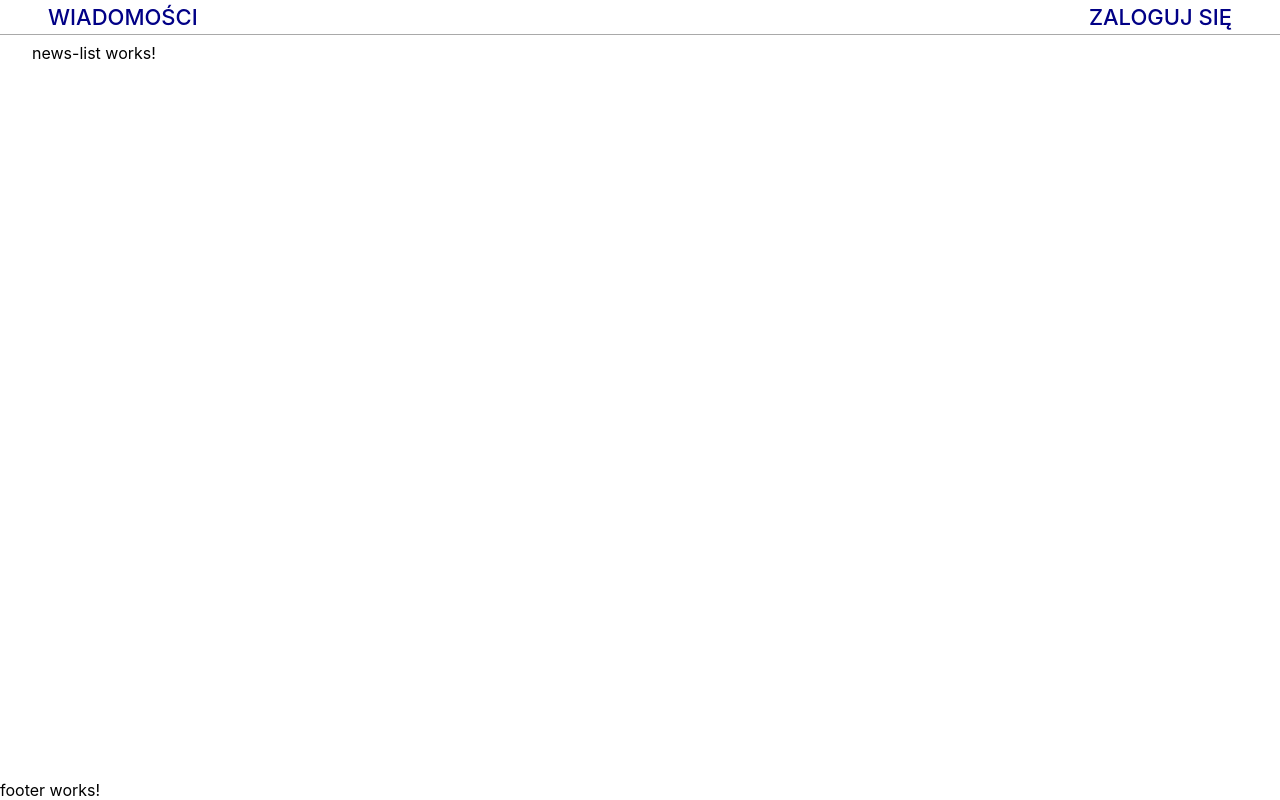
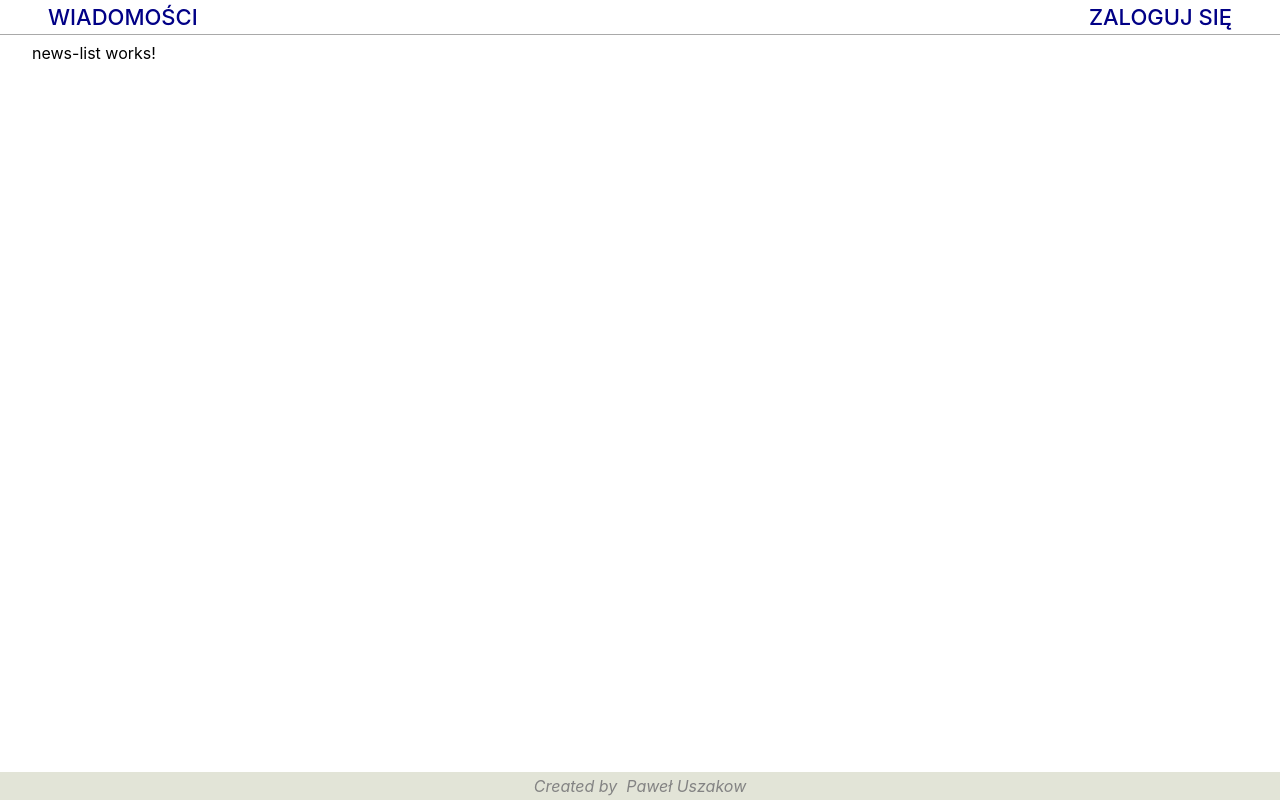
Before and after one commit to uszakow/2023-06-news-angular, an Angular app: page / in a window 1280 px wide. Built offline with nearby package versions, Linux system fonts and the light colour scheme.

Commit message:
navbar, footer, dropdown components were created

```diff
--- a/src/app/components/footer/footer.component.html
+++ b/src/app/components/footer/footer.component.html
@@ -1 +1,6 @@
-<p>footer works!</p>
+<footer class="footer text-center py-1">
+  <span>Created by</span>&nbsp;
+  <a href="https://www.linkedin.com/in/p-uszakow/" target='_blank' rel='author'>
+    Paweł Uszakow
+  </a>
+</footer>
--- a/src/app/components/footer/footer.component.scss
+++ b/src/app/components/footer/footer.component.scss
@@ -0,0 +1,28 @@
+@import '/src/styles/variables';
+
+.footer {
+  font-style: italic;
+  color: $dark-grey;
+  background-color: $background;
+
+  a {
+    position: relative;
+  }
+
+  a::after {
+    content: '';
+    width: 100%;
+    position: absolute;
+    bottom: -1px;
+    left: 0;
+    border: 1px solid $dark-grey;
+    transform: scaleX(0);
+    transform-origin: bottom right;
+    transition: transform 0.4s ease-in-out;
+  }
+
+  a:hover::after {
+    transform: scaleX(1);
+    transform-origin: bottom left;
+  }
+}
--- a/src/app/components/navbar/navbar.component.html
+++ b/src/app/components/navbar/navbar.component.html
@@ -1,4 +1,20 @@
 <nav class="navbar flex flex-justify-between px-3">
   <a routerLink="/" class="navbar-item">Wiadomości</a>
-  <a routerLink="/login" class="navbar-item">Zaloguj się</a>
+
+  <app-dropdown *ngIf="user; else login">
+    <ng-template #titleTemplate>
+      <div class="navbar-item user-name">
+        {{ user.name }}
+      </div>
+    </ng-template>
+    <ng-template #contentTemplate>
+      <a routerLink="/profile" class="dropdown-item">Strona użytkownika</a>
+      <button class="dropdown-item" (click)="logout()">Wyloguj się</button>
+    </ng-template>
+  </app-dropdown>
+
+  <ng-template #login>
+    <a routerLink="/login" class="navbar-item">Zaloguj się</a>
+  </ng-template>
+
 </nav>
--- a/src/app/components/navbar/navbar.component.ts
+++ b/src/app/components/navbar/navbar.component.ts
@@ -1,10 +1,25 @@
-import { Component } from '@angular/core';
+import { Component, OnInit } from '@angular/core';
+import { StateService } from 'src/app/services/state.service';
+import { UserInterface } from 'src/interfaces/User.interface';
 
 @Component({
   selector: 'app-navbar',
   templateUrl: './navbar.component.html',
-  styleUrls: ['./navbar.component.scss']
+  styleUrls: ['./navbar.component.scss'],
 })
-export class NavbarComponent {
+export class NavbarComponent implements OnInit {
+  constructor(private stateService: StateService) {}
 
+  user: UserInterface | null = null;
+
+  logout = () => {
+    localStorage.removeItem('token');
+    this.stateService.updateUser();
+  };
+
+  ngOnInit(): void {
+    this.stateService.user$.subscribe((user) => {
+      this.user = user;
+    });
+  }
 }
--- a/src/app/components/ui/dropdown/dropdown.component.html
+++ b/src/app/components/ui/dropdown/dropdown.component.html
@@ -1 +1,8 @@
-<p>dropdown works!</p>
+<div [class]="dropdownClasses" (mouseover)="type === 'simple' && setIsOpen(true)"
+  (mouseleave)="type === 'simple' && setIsOpen(false)">
+  <ng-container *ngTemplateOutlet="titleTemplate"></ng-container>
+
+  <div [class]="drodpownContentClasses">
+    <ng-container *ngTemplateOutlet="contentTemplate"></ng-container>
+  </div>
+</div>
--- a/src/app/components/ui/dropdown/dropdown.component.scss
+++ b/src/app/components/ui/dropdown/dropdown.component.scss
@@ -0,0 +1,35 @@
+@import '/src/styles/variables';
+@import '/src/styles/functions';
+
+.dropdown {
+  cursor: pointer;
+
+  &-content {
+    position: absolute;
+    top: 100%;
+    width: 100%;
+    z-index: $z-regular;
+    display: flex;
+    flex-direction: column;
+
+    .simple & {
+      right: px(-16);
+      min-width: px(180);
+      background-color: $background;
+      border: 1px solid $light-grey;
+      border-radius: $border-radius;
+    }
+
+    ::ng-deep>* {
+      cursor: pointer;
+      display: block;
+      font-size: px(18);
+      text-align: left;
+      padding: px(4);
+    }
+
+    ::ng-deep>*:not(:last-child) {
+      border-bottom: 1px solid $light-grey;
+    }
+  }
+}
--- a/src/app/components/ui/dropdown/dropdown.component.ts
+++ b/src/app/components/ui/dropdown/dropdown.component.ts
@@ -1,10 +1,25 @@
-import { Component } from '@angular/core';
+import { Component, ContentChild, Input, TemplateRef } from '@angular/core';
 
 @Component({
   selector: 'app-dropdown',
   templateUrl: './dropdown.component.html',
-  styleUrls: ['./dropdown.component.scss']
+  styleUrls: ['./dropdown.component.scss'],
 })
 export class DropdownComponent {
+  @Input() type: 'simple' = 'simple';
+  @ContentChild('titleTemplate') titleTemplate: TemplateRef<any>;
+  @ContentChild('contentTemplate') contentTemplate: TemplateRef<any>;
 
+  isOpen: boolean = false;
+
+  setIsOpen = (isOpen: boolean): void => {
+    this.isOpen = isOpen;
+  };
+
+  get dropdownClasses(): string {
+    return `dropdown ${this.type} relative`;
+  }
+  get drodpownContentClasses(): string {
+    return `${!this.isOpen ? 'none' : ''} dropdown-content`;
+  }
 }
--- a/src/styles/_display.scss
+++ b/src/styles/_display.scss
@@ -21,7 +21,7 @@
 }
 
 .none {
-  display: none;
+  display: none !important;
 }
 
 .block {
```
